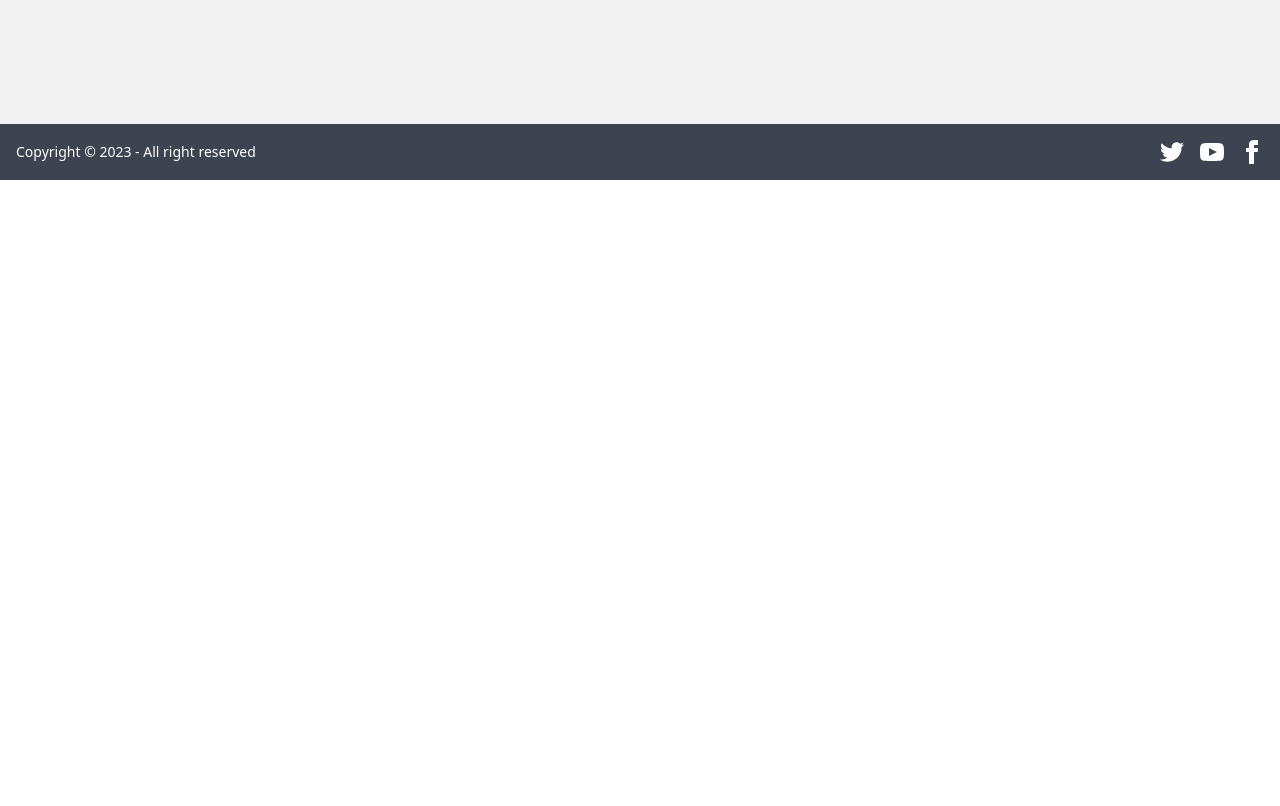
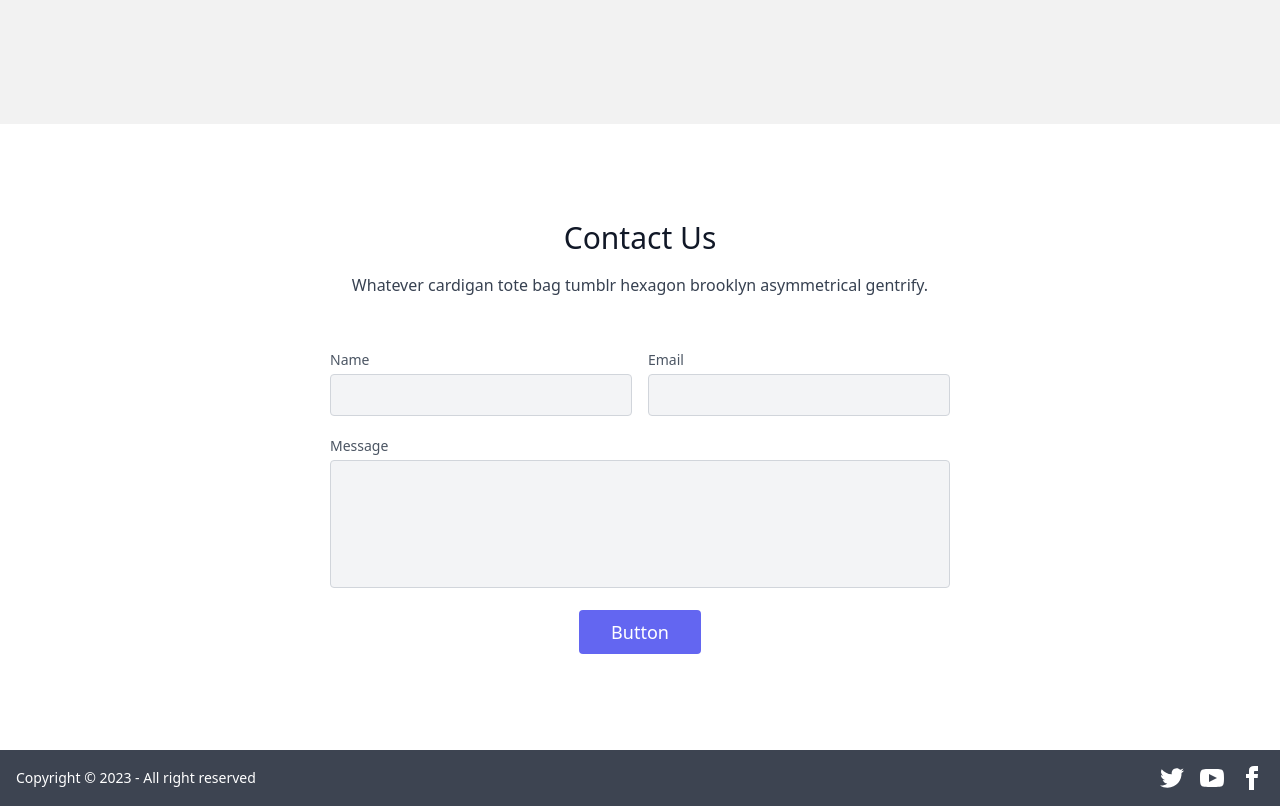
Before and after one commit to mohammadashrafulislam1/Food-Hunt, a React (Vite) app: page / in a window 1280 px wide. Shown: the part 1580-2386 px from the top of the page. Before the commit the page ends 1760 px from the top, so only its background shows below. Built offline with nearby package versions, Linux system fonts and the light colour scheme; no server answers.

Commit message:
added another section

```diff
--- /dev/null
+++ b/src/Contact/Contact.jsx
@@ -0,0 +1,76 @@
+import React from 'react';
+
+const Contact = () => {
+    return (
+        <div>
+      <section className="text-gray-700 body-font relative">
+        <div className="container px-5 py-24 mx-auto">
+          <div className="flex flex-col text-center w-full mb-12">
+            <h1 className="sm:text-3xl text-2xl font-medium title-font mb-4 text-gray-900">
+              Contact Us
+            </h1>
+            <p className="lg:w-2/3 mx-auto leading-relaxed text-base">
+              Whatever cardigan tote bag tumblr hexagon brooklyn asymmetrical
+              gentrify.
+            </p>
+          </div>
+          <div className="lg:w-1/2 md:w-2/3 mx-auto">
+            <div className="flex flex-wrap -m-2">
+              <div className="p-2 w-1/2">
+                <div className="relative">
+                  <label for="name" className="leading-7 text-sm text-gray-600">
+                    Name
+                  </label>
+                  <input
+                    type="text"
+                    id="name"
+                    name="name"
+                    className="w-full bg-gray-100 rounded border border-gray-300 focus:border-indigo-500 text-base outline-none text-gray-700 py-1 px-3 leading-8 transition-colors duration-200 ease-in-out"
+                  />
+                </div>
+              </div>
+              <div className="p-2 w-1/2">
+                <div className="relative">
+                  <label
+                    for="email"
+                    className="leading-7 text-sm text-gray-600"
+                  >
+                    Email
+                  </label>
+                  <input
+                    type="email"
+                    id="email"
+                    name="email"
+                    className="w-full bg-gray-100 rounded border border-gray-300 focus:border-indigo-500 text-base outline-none text-gray-700 py-1 px-3 leading-8 transition-colors duration-200 ease-in-out"
+                  />
+                </div>
+              </div>
+              <div className="p-2 w-full">
+                <div className="relative">
+                  <label
+                    for="message"
+                    className="leading-7 text-sm text-gray-600"
+                  >
+                    Message
+                  </label>
+                  <textarea
+                    id="message"
+                    name="message"
+                    className="w-full bg-gray-100 rounded border border-gray-300 focus:border-indigo-500 h-32 text-base outline-none text-gray-700 py-1 px-3 resize-none leading-6 transition-colors duration-200 ease-in-out"
+                  ></textarea>
+                </div>
+              </div>
+              <div className="p-2 w-full">
+                <button className="flex mx-auto text-white bg-indigo-500 border-0 py-2 px-8 focus:outline-none hover:bg-indigo-600 rounded text-lg">
+                  Button
+                </button>
+              </div>
+            </div>
+          </div>
+        </div>
+      </section>
+    </div>
+    );
+};
+
+export default Contact;
--- a/src/Home/Home.jsx
+++ b/src/Home/Home.jsx
@@ -2,6 +2,7 @@
 import Banner from './Banner';
 import Chef from './Chef';
 import SectionTwo from './SectionTwo';
+import Contact from '../Contact/Contact';
 
 const Home = () => {
     return (
@@ -9,6 +10,7 @@
         <Banner></Banner>
         <Chef></Chef>
         <SectionTwo></SectionTwo>
+        <Contact></Contact>
         </div>
     );
 };
--- a/src/shared/Navigation.jsx
+++ b/src/shared/Navigation.jsx
@@ -31,7 +31,7 @@
   <div className="dropdown dropdown-end">
   <label tabIndex={0} className="btn btn-ghost btn-circle avatar">
     <div className="w-10 rounded-full">
-      <img src={user?.photoURL} />
+      <img src={user? user.photoURL :'https://cdn-icons-png.flaticon.com/512/2636/2636603.png'} />
     </div>
   </label>
   <ul tabIndex={0} className="menu menu-compact dropdown-content mt-3 p-2 shadow bg-base-100 rounded-box w-52">
```
